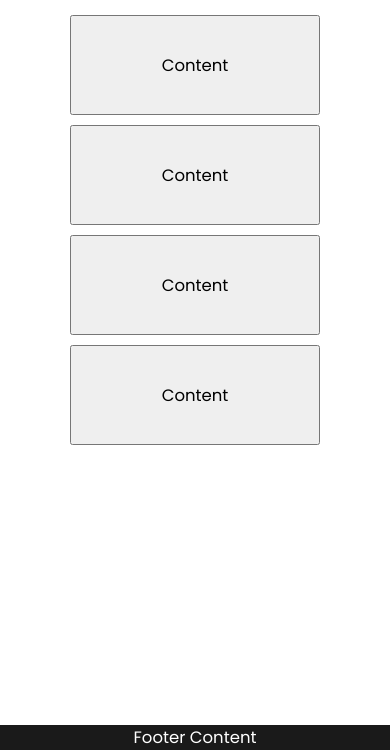
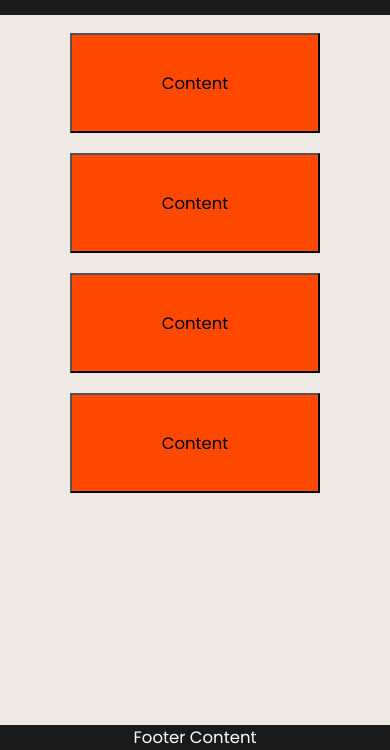
Before and after one commit to GeorgeZisis95/top-recipes, a website built with webpack: page src/template.html in a window 390 px wide. Shown: the part 94-844 px from the top of the page. Built offline with nearby package versions, Linux system fonts and the light colour scheme.

Commit message:
Add button animations, fixed button position, add background color

```diff
--- a/package.json
+++ b/package.json
@@ -1,9 +1,10 @@
 {
   "devDependencies": {
     "css-loader": "^7.1.2",
+    "html-loader": "^5.1.0",
     "html-webpack-plugin": "^5.6.3",
     "style-loader": "^4.0.0",
-    "webpack": "^5.99.8",
+    "webpack": "^5.99.9",
     "webpack-cli": "^6.0.1",
     "webpack-dev-server": "^5.2.1"
   }
--- a/src/styles.css
+++ b/src/styles.css
@@ -19,14 +19,16 @@
 
 body {
     font-size: var(--fs-base);
+    background-color: rgb(239, 233, 229);
 }
 
 header .container {
     display: flex;
     flex-direction: column;
     align-items: center;
-
     padding-block: var(--pad);
+    background-color: #1a1a1a;
+    color: #fff;
 }
 
 header .container h1 {
@@ -34,17 +36,36 @@ header .container h1 {
 }
 
 main .container {
+    padding-top: var(--pad);
     display: grid;
     grid-template-columns: repeat(auto-fit, minmax(250px, 35vw));
     grid-auto-rows: minmax(100px, auto);
-    gap: 10px;
+    gap: 20px;
     justify-content: center;
+    justify-items: center;
 }
 
-main .container .button {
+main .container button {
+    width: 40%;
+    aspect-ratio: 1;
     display: flex;
     justify-content: center;
     align-items: center;
+    background-color: rgb(255, 72, 0);
+    transition: transform 0.2s ease, box-shadow 0.2s ease;
+}
+
+main .container button:hover {
+    transform: scale(1.1);
+    box-shadow: 0 8px 16px rgba(0, 0, 0, 0.2);
+    background-color: rgb(249, 91, 43);
+}
+
+@media (max-width:500px) {
+    main .container button {
+        width: 100%;
+        aspect-ratio: 0;
+    }
 }
 
 footer {
--- a/webpack.config.js
+++ b/webpack.config.js
@@ -24,6 +24,14 @@ module.exports = {
                 test: /\.css$/i,
                 use: ["style-loader", "css-loader"],
             },
+            {
+                test: /\.html$/i,
+                loader: "html-loader",
+            },
+            {
+                test: /\.(png|svg|jpg|jpeg|gif)$/i,
+                type: "asset/resource",
+            },
         ],
     },
 };
```
Also changed, not shown: 1 other file.
